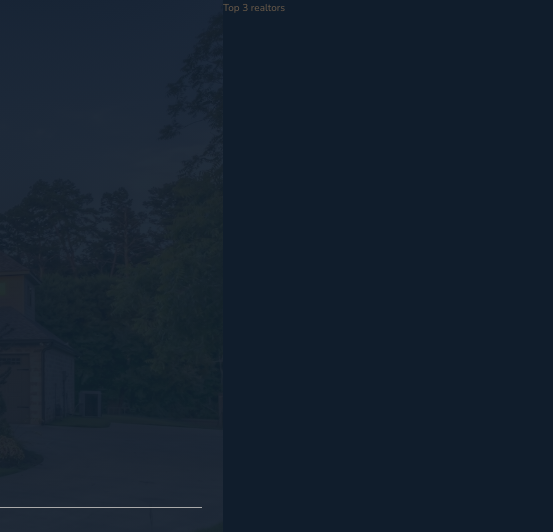
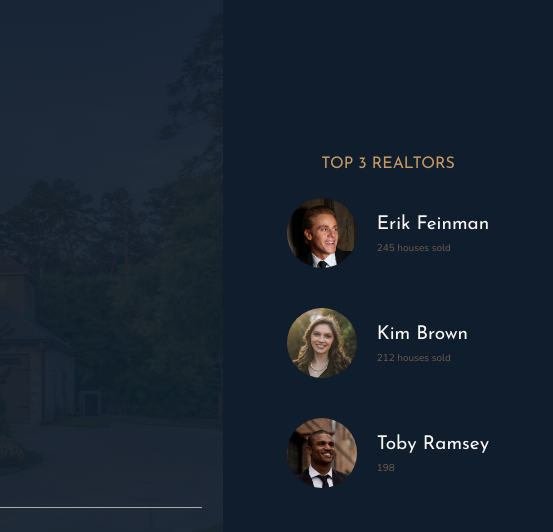
Before and after one commit to KamuiShiroPL/nexter, a website: page index.html in a window 1280 px wide. Shown: the top 532 px of the page, 727-1280 px from the left. Drawn offline with nearby package versions, Linux system fonts and the light colour scheme.

Commit message:
Add realtors section and content. Fix grid container for realtors section and inner elements

```diff
--- a/index.html
+++ b/index.html
@@ -31,7 +31,29 @@
         </header>
 
         <div class="realtors">
-            Top 3 realtors
+            <h3 class="heading-3">Top 3 realtors</h3>
+            <div class="realtors__list">
+
+
+                <img src="img/realtor-1.jpeg" alt="Realtor 1" class="realtors__img">
+                <div class="realtors__details">
+                    <h4 class="heading-4 heading-4--light">Erik Feinman</h4>
+                    <p class="realtors__suld">245 houses sold</p>
+                </div>
+
+                <img src="img/realtor-2.jpeg" alt="Realtor 2" class="realtors__img">
+                <div class="realtors__details">
+                    <h4 class="heading-4 heading-4--light">Kim Brown</h4>
+                    <p class="realtors__suld">212 houses sold</p>
+                </div>
+
+                <img src="img/realtor-3.jpeg" alt="Realtor 3" class="realtors__img">
+                <div class="realtors__details">
+                    <h4 class="heading-4 heading-4--light">Toby Ramsey</h4>
+                    <p class="realtors__suld">198</p>
+                </div>
+
+            </div>
         </div>
 
         <section class="features">
--- a/sass/_realtors.scss
+++ b/sass/_realtors.scss
@@ -1,4 +1,33 @@
 .realtors {
     background-color: $color-secondary;
     grid-column: col-start 7 / full-end;
+    padding: 3rem;
+
+    display: grid;
+    align-content: center;
+    justify-content: center;
+    justify-items: center;
+    grid-row-gap: 2rem;
+
+
+
+    &__list {
+        display: grid;
+        grid-template-columns: min-content max-content;
+        grid-column-gap: 2rem;
+        grid-row-gap: 5vh;
+        align-items: center;
+    }
+
+    &__img {
+        width: 7rem;
+        border-radius: 50%;
+        display: block;
+    }
+
+    &__sold {
+        text-transform: uppercase;
+        color: $color-grey-light-2;
+        margin-top: -3px;
+    }
 }
```
Also changed, not shown: css/style.css.
